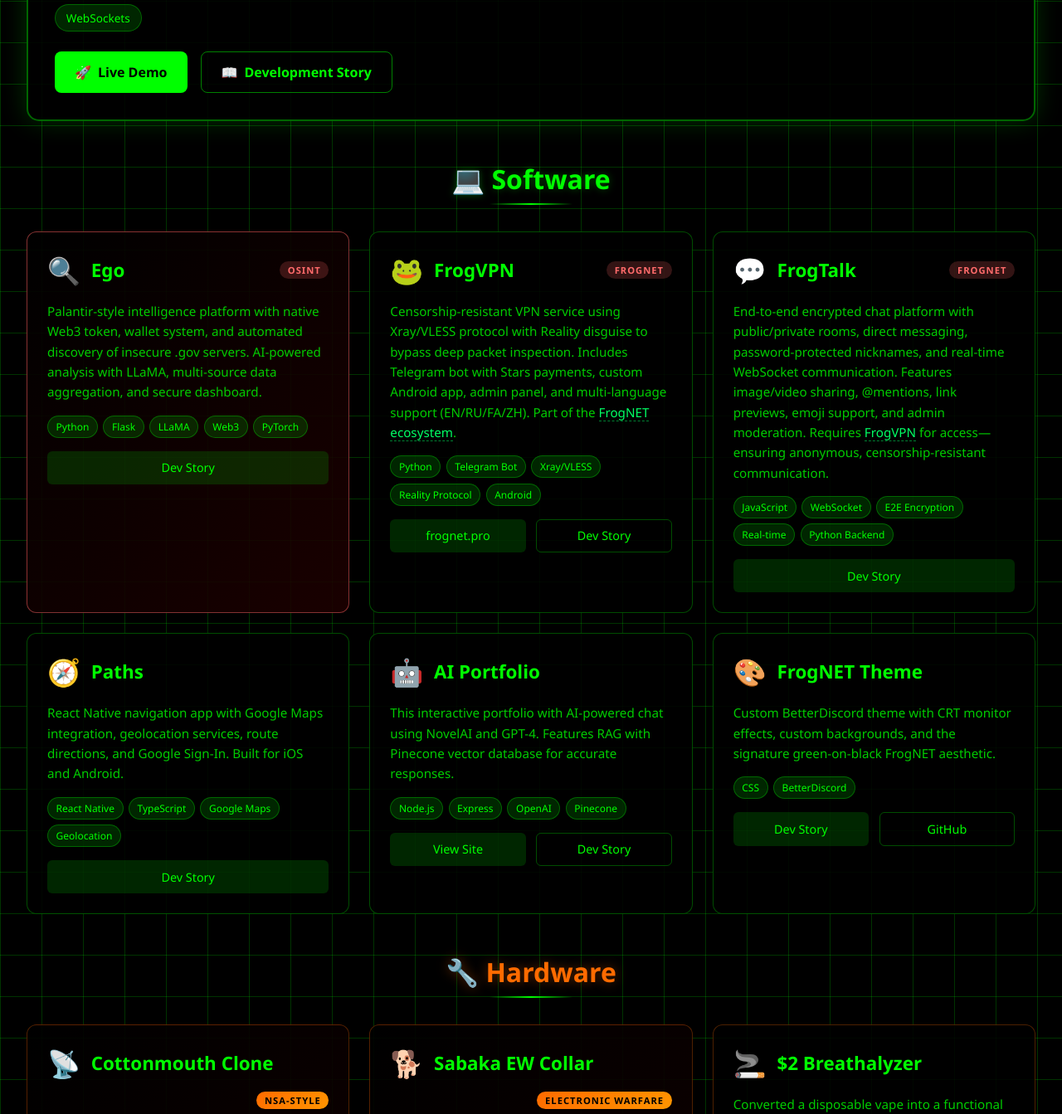
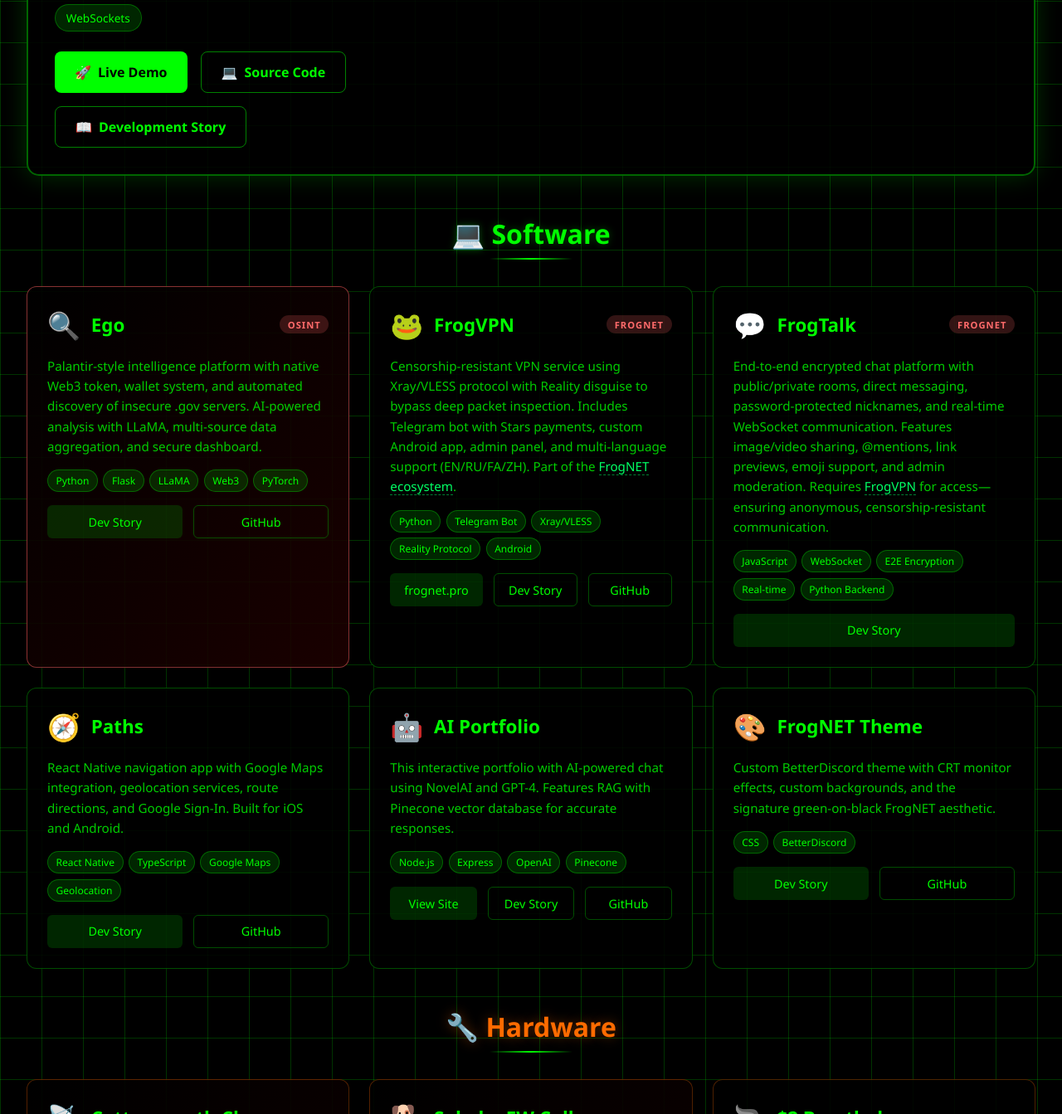
Before and after one commit to deadinternetfox/lukemaccabeefyi, a website: page public/projects.html in a window 1280 px wide. Shown: the part 799-2142 px from the top of the page at 83% size. Drawn offline with Linux system fonts and the light colour scheme.

Commit message:
Add GitHub source code links to project cards

```diff
--- a/public/projects.html
+++ b/public/projects.html
@@ -77,6 +77,9 @@
                         <a href="https://maps.frognet.pro/" target="_blank" class="project-btn primary">
                             <span>🚀</span> Live Demo
                         </a>
+                        <a href="https://github.com/deadinternetfox/FrogMaps" target="_blank" class="project-btn secondary">
+                            <span>💻</span> Source Code
+                        </a>
                         <a href="/projects/frogmaps" class="project-btn secondary">
                             <span>📖</span> Development Story
                         </a>
@@ -122,6 +125,7 @@
                     </div>
                     <div class="card-links">
                         <a href="/projects/ego" class="card-btn">Dev Story</a>
+                        <a href="https://github.com/deadinternetfox/Ego" target="_blank" class="card-btn outline">GitHub</a>
                     </div>
                 </div>
 
@@ -148,6 +152,7 @@
                     <div class="card-links">
                         <a href="https://frognet.pro" target="_blank" class="card-btn">frognet.pro</a>
                         <a href="/projects/frogvpn" class="card-btn outline">Dev Story</a>
+                        <a href="https://github.com/deadinternetfox/VPNBOT" target="_blank" class="card-btn outline">GitHub</a>
                     </div>
                 </div>
 
@@ -195,6 +200,7 @@
                     </div>
                     <div class="card-links">
                         <a href="/projects/paths" class="card-btn">Dev Story</a>
+                        <a href="https://github.com/deadinternetfox/Paths" target="_blank" class="card-btn outline">GitHub</a>
                     </div>
                 </div>
 
@@ -217,6 +223,7 @@
                     <div class="card-links">
                         <a href="/" class="card-btn">View Site</a>
                         <a href="/projects/portfolio" class="card-btn outline">Dev Story</a>
+                        <a href="https://github.com/deadinternetfox/lukemaccabeefyi" target="_blank" class="card-btn outline">GitHub</a>
                     </div>
                 </div>
 
```
